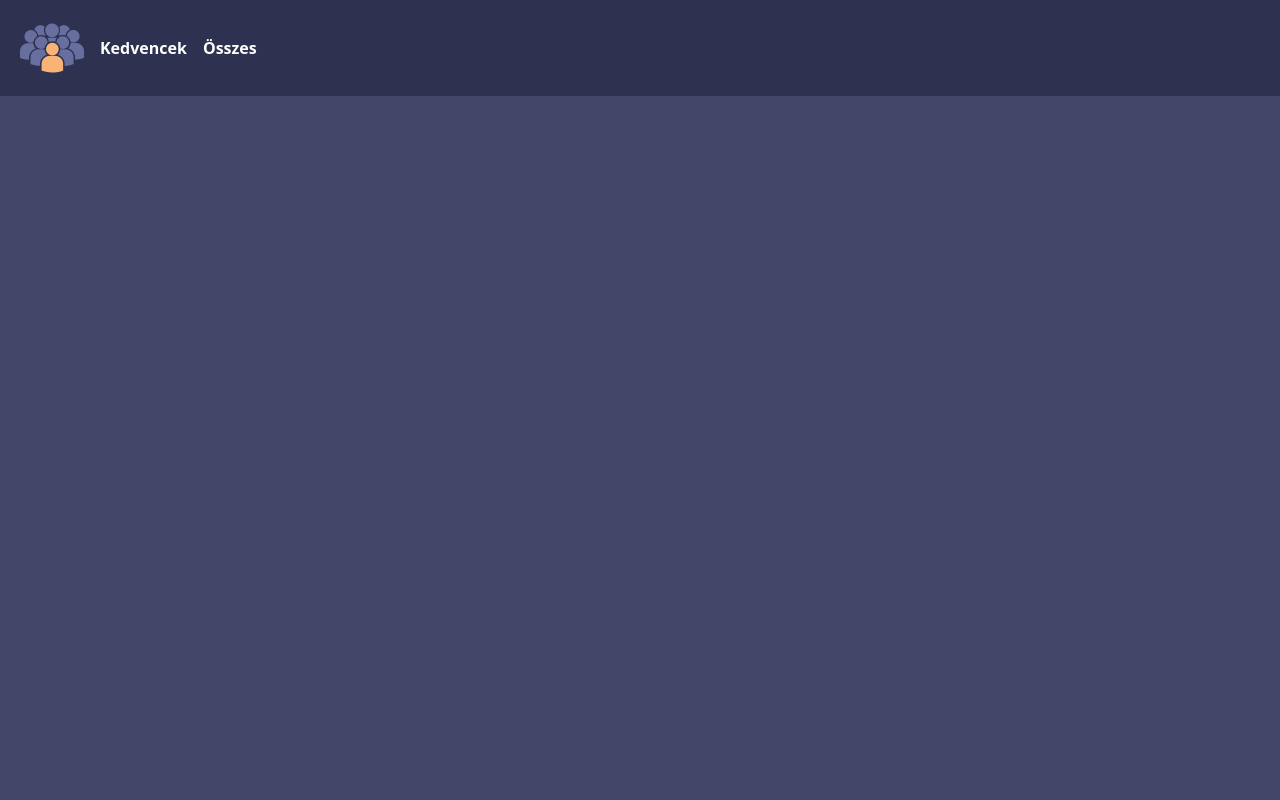
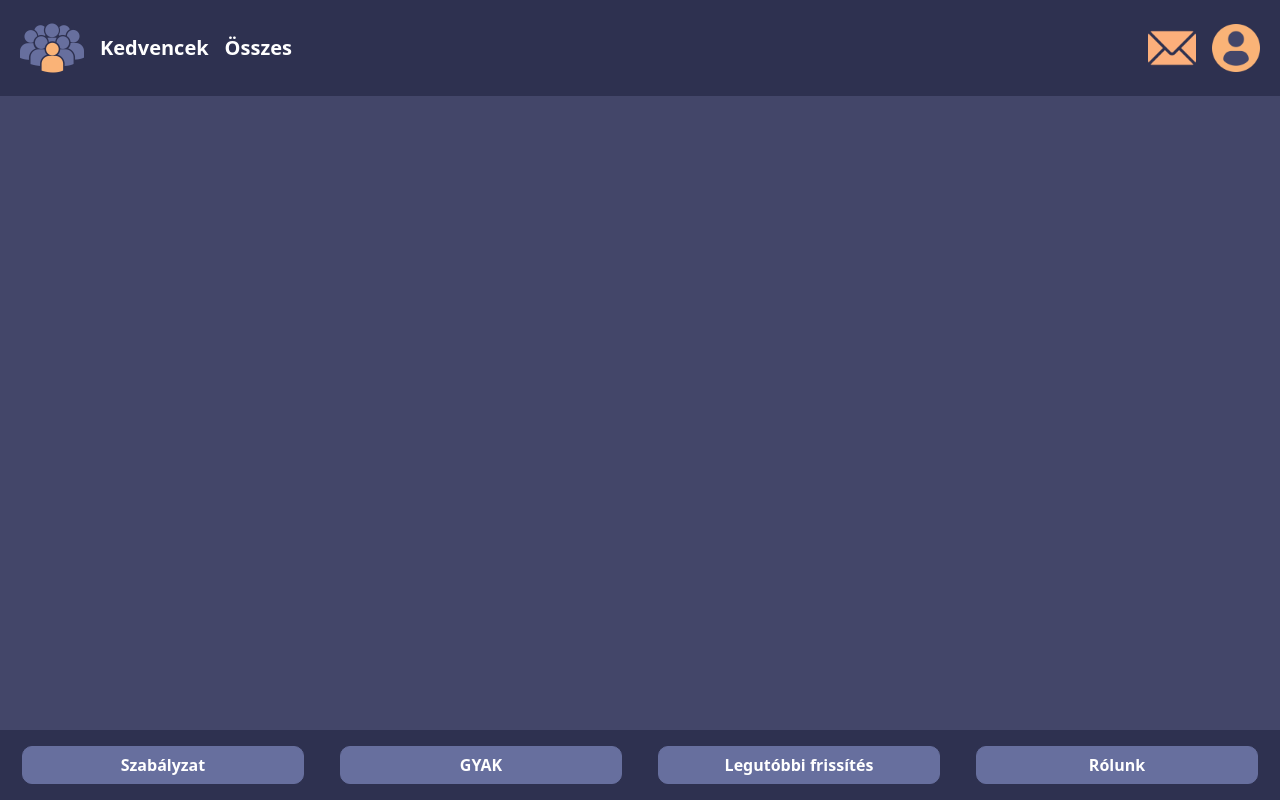
Before and after one commit to kecskeszsoltistvan/ForumProjekt, a plain HTML site: page index.html in a window 1280 px wide. Drawn offline with Linux system fonts and the light colour scheme.

Commit message:
Báboldal 'kész' (Nem reszponzív)

```diff
--- a/Assets/css/style.css
+++ b/Assets/css/style.css
@@ -9,9 +9,37 @@ body{
 .navbar a{
     color: #fff !important;
     font-weight: 600;
+    font-size: 20px;
 }
 
 .nav_img{
     width: 64px;
     margin: 8px;
 }
+
+.png-mid{
+    width: 48px;
+    height: 48px;
+}
+.btn{
+    color: #fff !important;
+    font-weight: bold;
+    font-size: 16px;
+    border-radius: 10px;
+    border: #676F9E 1px solid;
+    background-color: #676F9E;
+}
+.footer{
+    background-color: #2E3150;
+    position: fixed;
+    left: 0;
+    bottom: 0;
+    width: 100%;
+}
+.large-btn{
+    width: 282.5px;
+}
+.btn-space {
+    margin-right: auto;
+    margin-left: auto;
+}
--- a/index.html
+++ b/index.html
@@ -24,9 +24,20 @@
                     </li>
                 </ul>
             </div>
+            <img class="nav_img png-mid" src="icons/email.png" alt="">
+            <img class="nav_img png-mid" src="icons/profile-user.png" alt="">
         </div>
     </nav>
-
+    <footer class="footer">
+        <div class="container-fluid p-3">
+            <div class="row">
+                <button type="button" class="btn large-btn btn-space">Szabályzat</button>
+                <button type="button" class="btn large-btn btn-space">GYAK</button>
+                <button type="button" class="btn large-btn btn-space">Legutóbbi frissítés</button>
+                <button type="button" class="btn large-btn btn-space">Rólunk</button>
+            </div>
+        </div>
+    </footer>
 
     <script src="Assets/js/bootstrap.min.js"></script>
     <script src="Assets/js/angular.min.js"></script>
```
